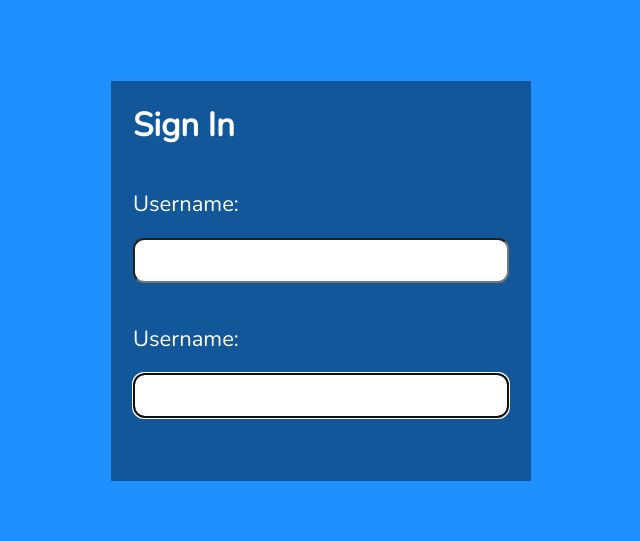
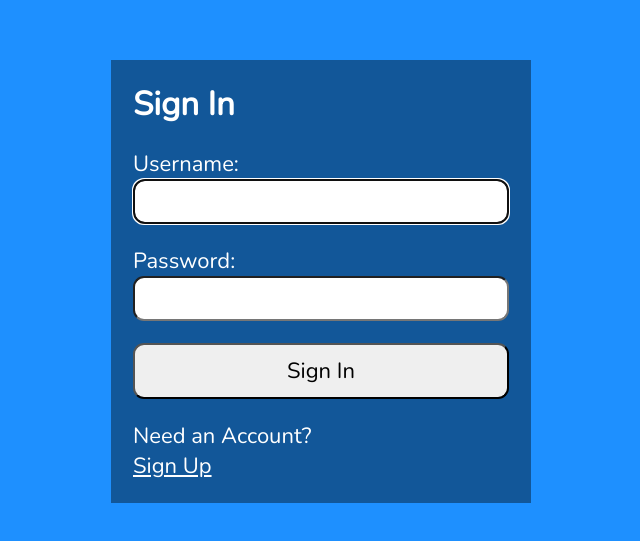
Before and after one commit to Poovendranselvaraj/react-js-validation, a React (Create React App) app in the folder app/: page /login in a window 1280 px wide. Shown: the part 119-660 px from the top of the page, without its empty margins (319-959 px from the left). Built offline with nearby package versions, Linux system fonts and the light colour scheme.

Commit message:
completed 2nd video

```diff
--- a/app/src/Login.js
+++ b/app/src/Login.js
@@ -1,6 +1,11 @@
-import { useRef, useState, useEffect } from 'react';
+import { useRef, useState, useEffect,useContext } from 'react';
+import AuthContext from './context/AuthProvider';
+import axios from './api/axios';
+
+const LOGIN_URL = '/auth';
 
 const Login = () => {
+  const { setAuth } = useContext(AuthContext);
   const userRef = useRef();
   const errRef = useRef();
 
@@ -13,36 +18,88 @@
     userRef.current.focus();
   }, [])
 
-    useEffect(()=>{
+  useEffect(() => {
     setErrMsg('');
   }, [user, pwd])
+
+  const handleSubmit = async (e) => {
+    e.preventDefault();
+
+    try {
+       const response = await axios.post(LOGIN_URL,
+           JSON.stringify({ user, pwd }),
+           {
+             headers: { 'Content-Type': 'application/json' },
+             withCredentials: true
+           }
+          );
+          console.log(JSON.stringify(response?.data));
+          const accessToken = response?.data?.accessToken;
+          const roles = response?.data?.roles;
+          setAuth({ user, pwd, roles, accessToken });
+          setUser('');
+          setPwd('');
+          setSuccess(true);
+    } catch (err) {
+      if (!err?.response) {
+        setErrMsg('No Server Response');
+      } else if (err.response?.status === 400) {
+        setErrMsg('Missing Username or Password');
+      } else if (err.response?.status === 401) {
+        setErrMsg('Unauthorized');
+      } else {
+        setErrMsg('Login Failed');
+      }
+      errRef.current.focus();
+    }
+  }
+
   return (
+    <>
+      {success ? (
+        <section>
+          <h1>You are logged in!</h1>
+          <br />
+          <p>
+            <a href="#">Go to Home</a>
+          </p>
+        </section>
+      ) : (
+
         <section>
           <p ref={errRef} className={errMsg ? "errMsg" : "offscreen"} aria-live="assertive">{errMsg}</p>
           <h1>Sign In</h1>
-      <form>
+          <form onSubmit={handleSubmit}>
             <label htmlFor="username">Username:</label>
             <input
               type='text'
               id='username'
               ref={userRef}
               autoComplete="off"
-            onChange={(e)=> setUser(e.target.value)}
+              onChange={(e) => setUser(e.target.value)}
               value={user}
               required
             />
-        <label htmlFor="username">Username:</label>
+            <label htmlFor="Password">Password:</label>
             <input
-            type='text'
-            id='username'
-            ref={userRef}
-            autoComplete="off"
-            onChange={(e)=> setUser(e.target.value)}
-            value={user}
+              type='password'
+              id='Password'
+              onChange={(e) => setPwd(e.target.value)}
+              value={pwd}
               required
             />
+            <button>Sign In</button>
           </form>
+          <p>
+            Need an Account?<br />
+            <span className="line">
+              {/*put router link here*/}
+              <a href="#">Sign Up</a>
+            </span>
+          </p>
         </section>
+      )}
+    </>
   )
 }
 
--- /dev/null
+++ b/app/src/context/AuthProvider.js
@@ -0,0 +1,14 @@
+import { createContext, useState } from "react";
+
+const AuthContext = createContext();
+
+export const AuthProvider = ({ children }) => {
+    const [auth, setAuth] = useState({});
+    return (
+       <AuthContext.Provider value={{ auth, setAuth }}>
+          {children}
+        </AuthContext.Provider>
+    )
+}
+
+export default AuthContext;
--- a/app/src/index.js
+++ b/app/src/index.js
@@ -2,16 +2,13 @@
 import ReactDOM from 'react-dom/client';
 import './index.css';
 import App from './App';
-import reportWebVitals from './reportWebVitals';
+import { AuthProvider } from './context/AuthProvider';
 
-const root = ReactDOM.createRoot(document.getElementById('root'));
-root.render(
+
+ReactDOM.createRoot(document.getElementById('root')).render(
   <React.StrictMode>
-    <App />
-  </React.StrictMode>
+    <AuthProvider>
+      <App />
+    </AuthProvider>
+  </React.StrictMode>,
 );
-
-// If you want to start measuring performance in your app, pass a function
-// to log results (for example: reportWebVitals(console.log))
-// or send to an analytics endpoint. Learn more: https://bit.ly/CRA-vitals
-reportWebVitals();
```
Lines whose indentation alone changed are shown as unchanged.
